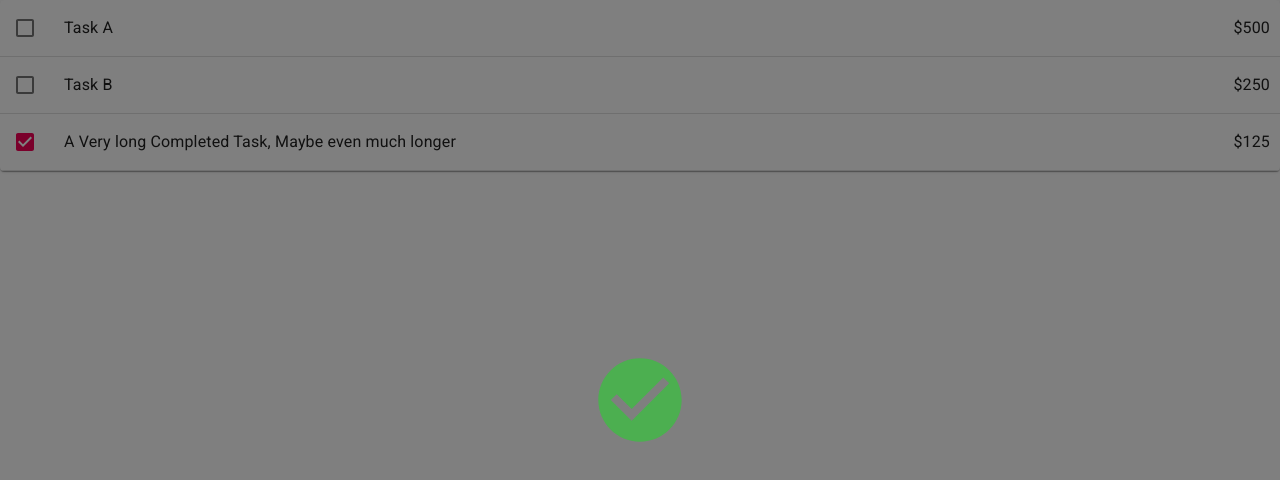
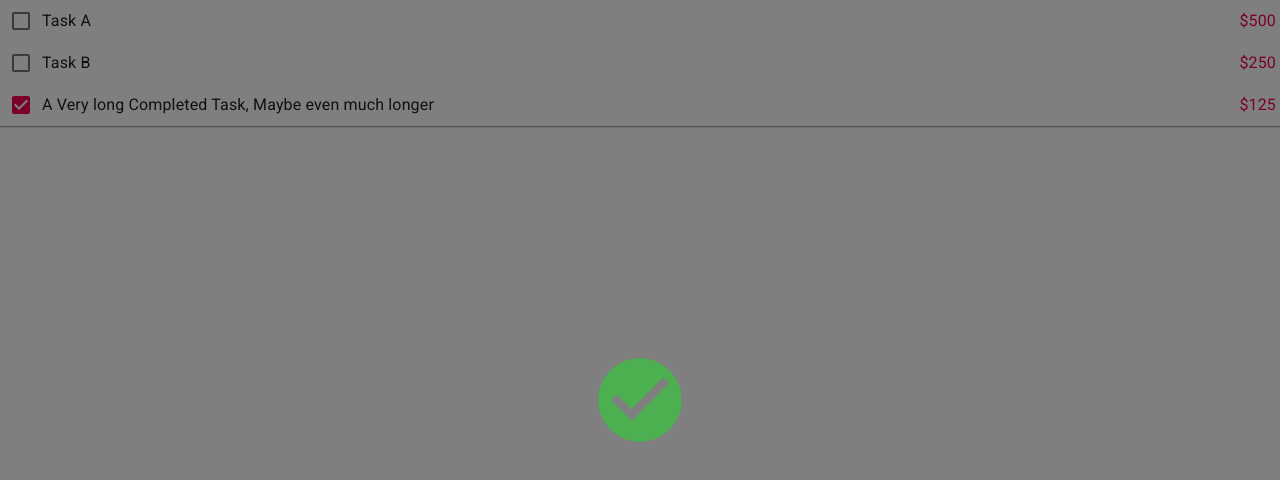
Before and after one commit to fokolo/todolist, a React (Create React App) app: page / in a window 1280 px wide. Shown: the top 480 px of the page. Built offline with nearby package versions, Linux system fonts and the light colour scheme.

Commit message:
Done the looks of the todolist, missing functionallity

```diff
--- a/src/App.tsx
+++ b/src/App.tsx
@@ -25,7 +25,6 @@ const todos: Todo[] = [
 ]
 
 function App() {
-  const [isSelected, setIsSelected] = useState(false);
   const [backdropOpen, setBackdropOpen] = useState(true);
 
   return (
--- a/src/TodoList.tsx
+++ b/src/TodoList.tsx
@@ -1,5 +1,6 @@
 import React from 'react';
-import { TableContainer, Paper, Table, TableBody } from '@material-ui/core';
+import { Grid } from '@material-ui/core';
+import { makeStyles } from '@material-ui/core/styles';
 import { TodoListItem } from './TodoListItem';
 
 
@@ -7,18 +8,24 @@ interface Props {
   todos: Todo[];
 }
 
+const useStyles = makeStyles(() => ({
+  root: {
+    flexGrow: 1
+  },
+}));
+
 
 export const TodoList: React.FC<Props> = ({ todos }) => {
+  const classes = useStyles();
+
   return (<>
-    <TableContainer component={Paper}>
-      <Table>
-        <TableBody>
-          {todos.map(todoItem => (
-            <TodoListItem todo={todoItem} />
-          ))}
-        </TableBody>
-      </Table>
-    </TableContainer>
+    <div className={classes.root}>
+      <Grid container>
+        {todos.map(todoItem => (
+          <TodoListItem todo={todoItem} />
+        ))}
+      </Grid>
+    </div>
 
   </>);
 }
--- a/src/TodoListItem.tsx
+++ b/src/TodoListItem.tsx
@@ -1,33 +1,34 @@
-import { TableRow, TableCell, Checkbox, Typography } from '@material-ui/core';
+import { Grid, Checkbox, Typography, Paper } from '@material-ui/core';
+import { makeStyles } from '@material-ui/core/styles';
 import React from 'react';
 
 interface Props {
     todo: Todo;
 }
+const useStyles = makeStyles(() => ({
+    paper: {
+        borderRadius: 0,
+        // padding: 5
+    }
+}));
 
-const costStyle = {
-    maxWidth: '80px',
-    padding: '0 10px 0 0'
-}
+
 
 export const TodoListItem: React.FC<Props> = ({ todo }) => {
-    return (<>
-        <TableRow style={{
-            whiteSpace: 'normal',
-            wordWrap: 'break-word'
-        }}>
-            <TableCell padding="checkbox">
+    const classes = useStyles();
+    return (
+        <Grid container item zeroMinWidth xs={12} className={classes.paper} component={Paper} alignItems="center">
+            <Grid item>
                 <Checkbox checked={todo.complete} />
-            </TableCell>
-            <TableCell >
+            </Grid>
+            <Grid item zeroMinWidth xs>
                 <Typography noWrap>
                     {todo.text}
                 </Typography>
-            </TableCell>
-            <TableCell align={'right'} style={costStyle}>
-                <Typography >${todo.cash}</Typography>
-            </TableCell>
-        </TableRow>
-
-    </>);
+            </Grid>
+            <Grid item style={{ marginLeft: 'auto', padding: 4 }}>
+                <Typography align="right" color="secondary">${todo.cash}</Typography>
+            </Grid>
+        </Grid>
+    );
 }
```
